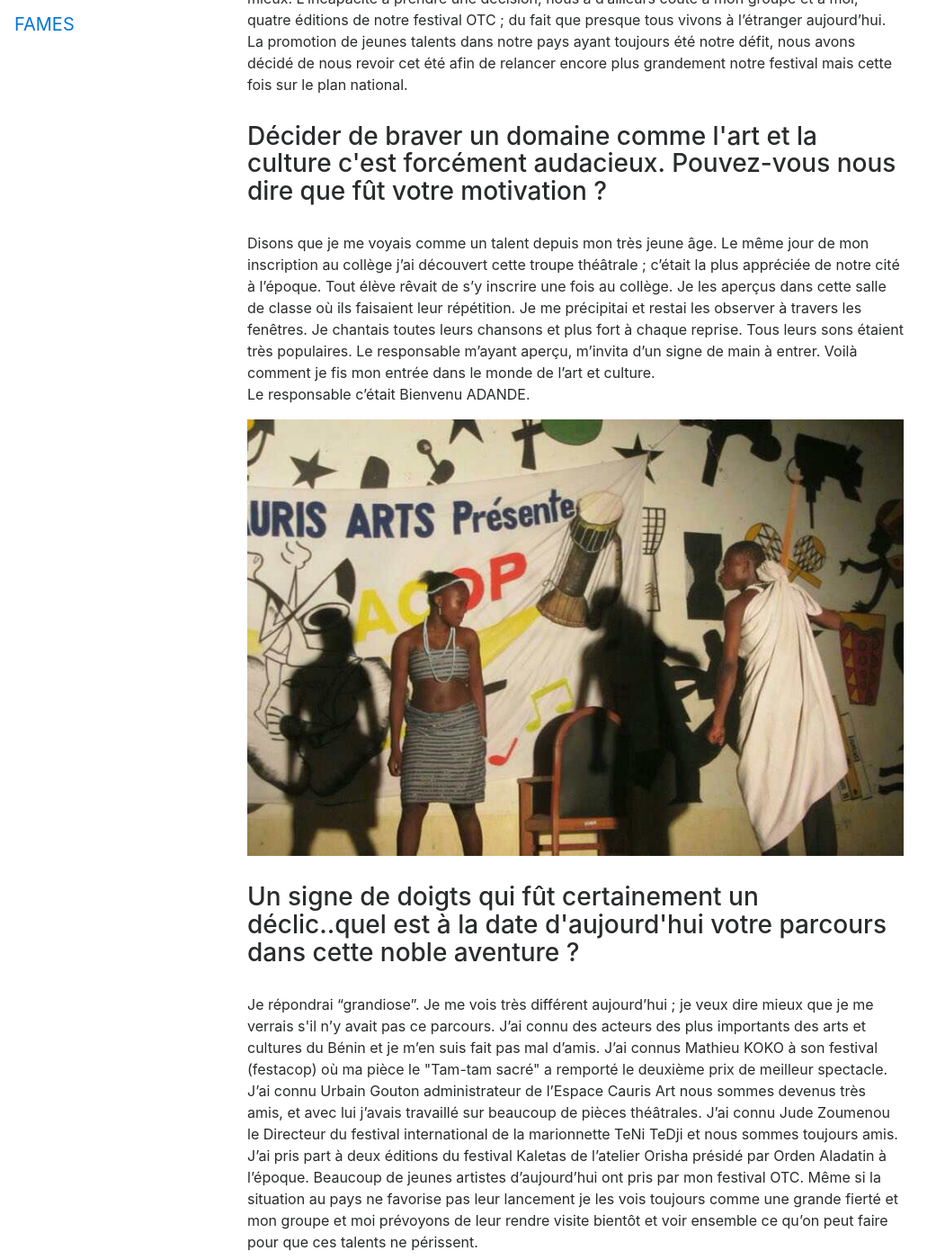
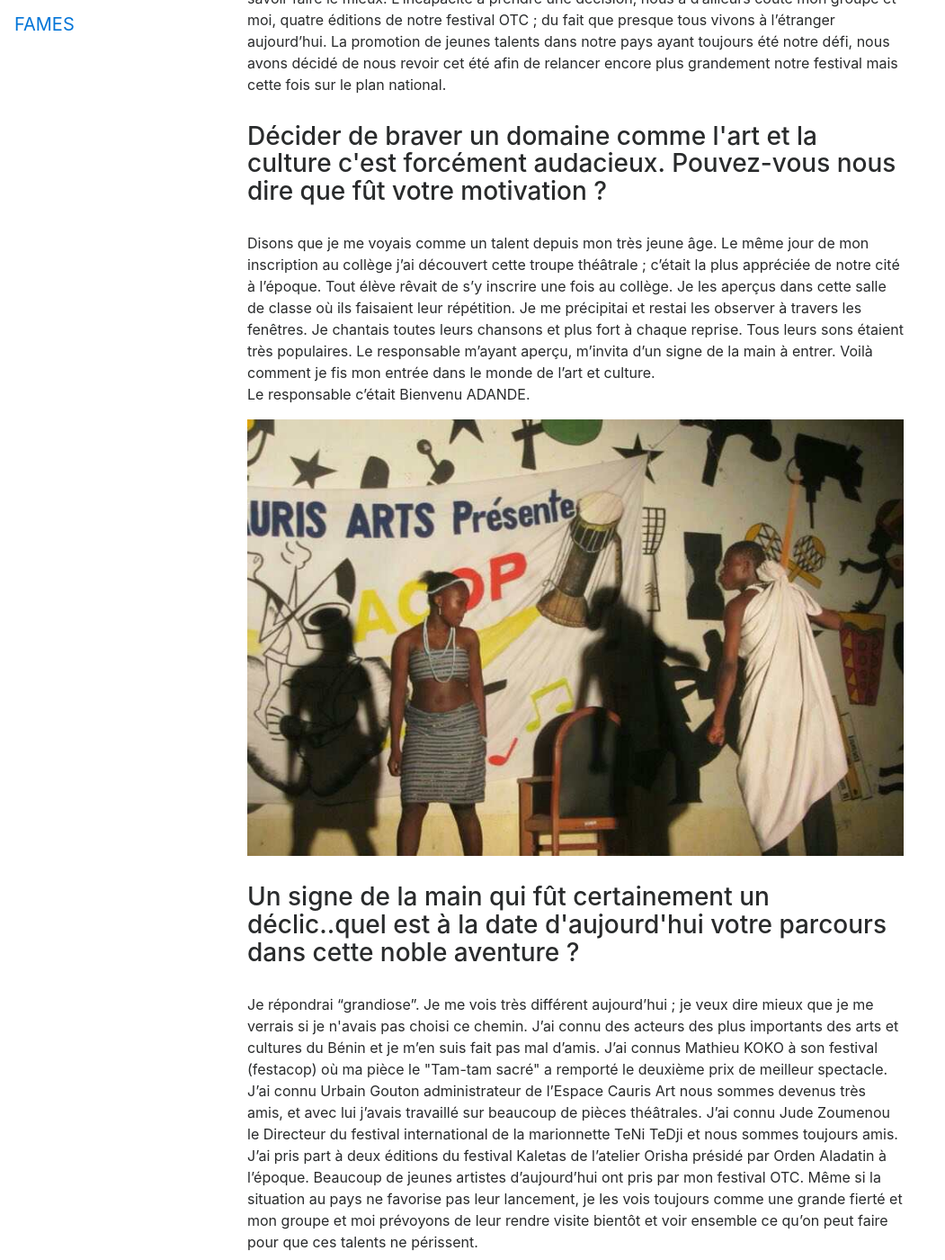
Before and after one commit to femifranzfreddy/famesbeninchine.org, a Jekyll site: the page built from interviews/mahloukou-arinloye/index.html, in a window 1280 px wide and 1400 px high, scrolled down 1895 px. Shown: the whole window at 90% size, without its empty margins (0-1051 px from the left). Built offline with Jekyll 4.4.1, drawn with Linux system fonts in a browser that asks for light colours; nearby versions of some CDN libraries; some of the changed text lies outside the part shown.

Commit message:
Fix typos

```diff
--- a/interviews/mahloukou-arinloye/index.html
+++ b/interviews/mahloukou-arinloye/index.html
@@ -29,11 +29,11 @@
       </div>
 
       <h3>
-        Très intéressant. Dites nous, être étudiant et promoteur d’art et culture ça doit être débordant non ?
+        Très intéressant. Dites-nous ; être étudiant et promoteur d’art et culture ça doit être débordant non ?
       </h3>
       <p>
-        Débordant, oui. Pas moins d’une fois je me suis dit qu’il est temps de choisir ou me concentrer exclusivement sur mes recherches ou rentrer me concentrer sur ce que je crois savoir faire le mieux. L’incapacité à prendre une décision, nous a d’ailleurs coûté à mon groupe et  à moi, quatre éditions de notre  festival OTC ;  du fait que presque tous vivons à l’étranger aujourd’hui.
-        La promotion de jeunes talents dans notre pays ayant toujours été notre défit, nous avons décidé de nous revoir cet été afin de relancer encore plus grandement notre festival mais cette fois sur le plan national.
+        Débordant, oui. Pas moins d’une fois je me suis dit qu’il est temps de choisir entre me concentrer exclusivement sur mes recherches et rentrer me concentrer sur ce que je crois savoir faire le mieux. L’incapacité à prendre une décision, nous a d’ailleurs coûté mon groupe et moi, quatre éditions de notre  festival OTC ;  du fait que presque tous vivons à l’étranger aujourd’hui.
+        La promotion de jeunes talents dans notre pays ayant toujours été notre défi, nous avons décidé de nous revoir cet été afin de relancer encore plus grandement notre festival mais cette fois sur le plan national.
       </p>
 
       <h3>
@@ -41,7 +41,7 @@
       </h3>
 
       <p>
-        Disons que je me voyais comme un talent depuis mon très jeune âge. Le même jour de mon inscription au collège j’ai découvert cette troupe théâtrale ; c’était la plus appréciée de notre cité à l’époque. Tout élève rêvait de s’y inscrire une fois au collège. Je les aperçus dans cette salle de classe où ils faisaient leur répétition. Je me précipitai et restai les observer à travers les fenêtres. Je chantais toutes leurs chansons et plus fort à chaque reprise. Tous leurs sons étaient très populaires. Le responsable m’ayant aperçu, m’invita d’un signe de main à entrer. Voilà comment je fis mon entrée dans le monde de l’art et culture. <br>
+        Disons que je me voyais comme un talent depuis mon très jeune âge. Le même jour de mon inscription au collège j’ai découvert cette troupe théâtrale ; c’était la plus appréciée de notre cité à l’époque. Tout élève rêvait de s’y inscrire une fois au collège. Je les aperçus dans cette salle de classe où ils faisaient leur répétition. Je me précipitai et restai les observer à travers les fenêtres. Je chantais toutes leurs chansons et plus fort à chaque reprise. Tous leurs sons étaient très populaires. Le responsable m’ayant aperçu, m’invita d’un signe de la main à entrer. Voilà comment je fis mon entrée dans le monde de l’art et culture. <br>
         Le responsable c’était Bienvenu ADANDE.
       </p>
 
@@ -50,11 +50,11 @@
       </div>
 
       <h3>
-        Un signe de doigts qui fût certainement un déclic..quel est à la date d'aujourd'hui votre parcours dans cette noble aventure ?
+        Un signe de la main qui fût certainement un déclic..quel est à la date d'aujourd'hui votre parcours dans cette noble aventure ?
       </h3>
 
       <p>
-        Je répondrai “grandiose”. Je me vois très différent aujourd’hui ; je veux dire mieux que je me verrais s'il n’y avait pas ce parcours. J’ai connu des acteurs des plus importants des arts et cultures du Bénin et je m’en suis fait pas mal d’amis. J’ai connus Mathieu KOKO à son festival (festacop) où ma pièce le "Tam-tam sacré" a remporté le deuxième prix de meilleur spectacle. J’ai connu Urbain Gouton administrateur de l’Espace Cauris Art nous sommes devenus très amis, et avec lui j’avais travaillé sur beaucoup de pièces théâtrales. J’ai connu Jude Zoumenou le Directeur du festival international de la marionnette TeNi TeDji et nous sommes toujours amis. J’ai pris part à deux éditions du festival Kaletas de l’atelier Orisha présidé par Orden Aladatin à l’époque. Beaucoup de jeunes artistes d’aujourd’hui ont pris par mon festival OTC. Même si la situation au pays ne favorise pas leur lancement je les vois toujours comme une grande fierté et mon groupe et moi prévoyons de leur rendre visite bientôt et voir ensemble ce qu’on peut faire pour que ces talents ne périssent.
+        Je répondrai “grandiose”. Je me vois très différent aujourd’hui ; je veux dire mieux que je me verrais si je n'avais pas choisi ce chemin. J’ai connu des acteurs des plus importants des arts et cultures du Bénin et je m’en suis fait pas mal d’amis. J’ai connus Mathieu KOKO à son festival (festacop) où ma pièce le "Tam-tam sacré" a remporté le deuxième prix de meilleur spectacle. J’ai connu Urbain Gouton administrateur de l’Espace Cauris Art nous sommes devenus très amis, et avec lui j’avais travaillé sur beaucoup de pièces théâtrales. J’ai connu Jude Zoumenou le Directeur du festival international de la marionnette TeNi TeDji et nous sommes toujours amis. J’ai pris part à deux éditions du festival Kaletas de l’atelier Orisha présidé par Orden Aladatin à l’époque. Beaucoup de jeunes artistes d’aujourd’hui ont pris par mon festival OTC. Même si la situation au pays ne favorise pas leur lancement, je les vois toujours comme une grande fierté et mon groupe et moi prévoyons de leur rendre visite bientôt et voir ensemble ce qu’on peut faire pour que ces talents ne périssent.
       </p>
 
       <div align="center">
@@ -66,7 +66,7 @@
         Festival OTC, qu'est-ce que c'est ?
       </h3>
       <p>
-        Le festival OTC au début était appelé OTC NIGHT SHOW. Il se tenait à Sakété dans le département du plateau. Le mom OTC n’était donné que pour honorer l’espace où se tenait ce festival. Le Bar OTC nous offrait entièrement son espace tous les  1er à 2 janvier. OTC avait pour objectif la promotion de jeune talents du plateau de tout domaines culturels confondus (musique, chorégraphie, sketch, podium rap, miss et mister...) dont les meilleurs participants partaient avec des trophées et enveloppes d’encouragement.
+        Le festival OTC au début était appelé OTC NIGHT SHOW. Il se tenait à Sakété dans le département du plateau. Le nom OTC n’était donné que pour honorer l’espace où se tenait ce festival. Le bar OTC nous offrait entièrement son espace tous les  1er et 2 janvier. OTC avait pour objectif, la promotion de jeunes talents du plateau dans tout domaine culture que ce soit (musique, chorégraphie, sketch, podium rap, miss et mister...). Les meilleurs participants partaient avec des trophées et enveloppes d’encouragement.
       </p>
 
       <div align="center">
```
Also changed, not shown: other parts of interviews/mahloukou-arinloye/index.html (+5 -5 lines).
